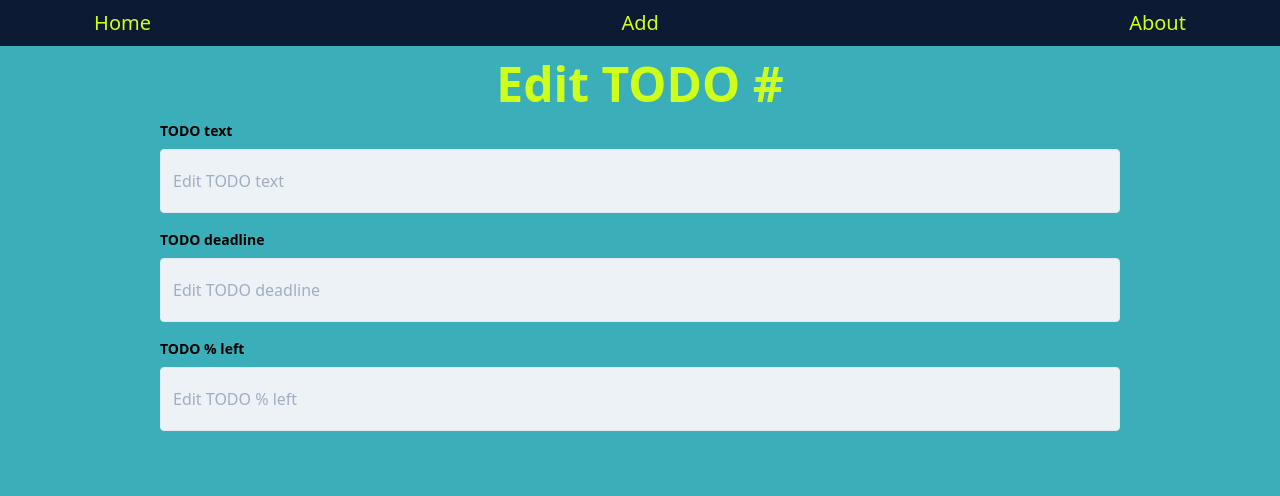
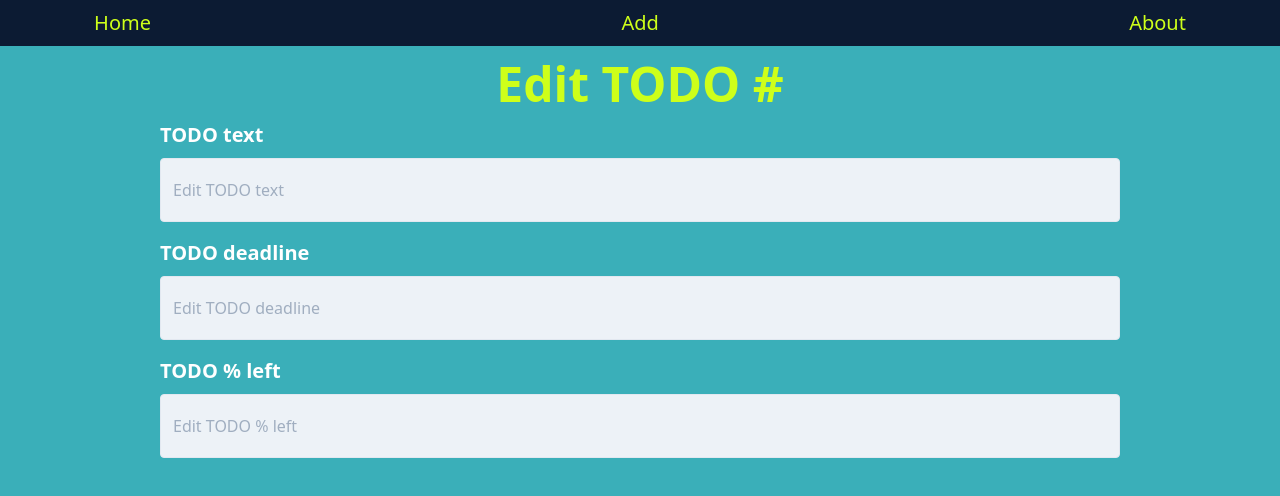
Before and after one commit to Lorakus/TODOSkSy2020, a Nuxt app: page /edit in a window 1280 px wide. Shown: the top 496 px of the page. Built offline with nearby package versions, Linux system fonts and the light colour scheme.

Commit message:
biala czcionka

```diff
--- a/pages/edit.vue
+++ b/pages/edit.vue
@@ -3,19 +3,19 @@
     <!-- Edit TODO number # -->
     <Title title="Edit TODO #" />
     <!-- Edit text -->
-    <div class="flex flex-col sm:items-center ">
+    <div class="flex flex-col sm:items-center text-white">
         <InputComp  placeholderText="Edit TODO text">
-            <p> TODO text </p>
+            <p class="text-xl"> TODO text </p>
         </InputComp>
 
         <!-- Edit TODO deadline -->
         <InputComp placeholderText="Edit TODO deadline">
-            <p> TODO deadline </p>
+            <p class="text-xl"> TODO deadline </p>
         </InputComp>
 
         <!-- Edit %  -->
         <InputComp placeholderText="Edit TODO % left">
-            <p> TODO % left </p>
+            <p class="text-xl"> TODO % left </p>
         </InputComp>
     </div>
 </div>
--- a/pages/impressum.vue
+++ b/pages/impressum.vue
@@ -2,7 +2,7 @@
     <div class= "bg-verdigris min-h-screen pt-2 pb-2" >
         <Title title="Welcome!" />
         <div>
-            <h2 class="m-2 md:text-2xl sm:text-xl xl:ml-8">This page was created by: </h2>
+            <h2 class="m-2 md:text-2xl sm:text-xl xl:ml-8 text-white">This page was created by: </h2>
         </div>
         <div class="flex flex-col content-center content-around" style="margin-bottom: 16vh">
             <!-- rounded dzila tylko poza komponentem, nie wiem czemu -->
```
